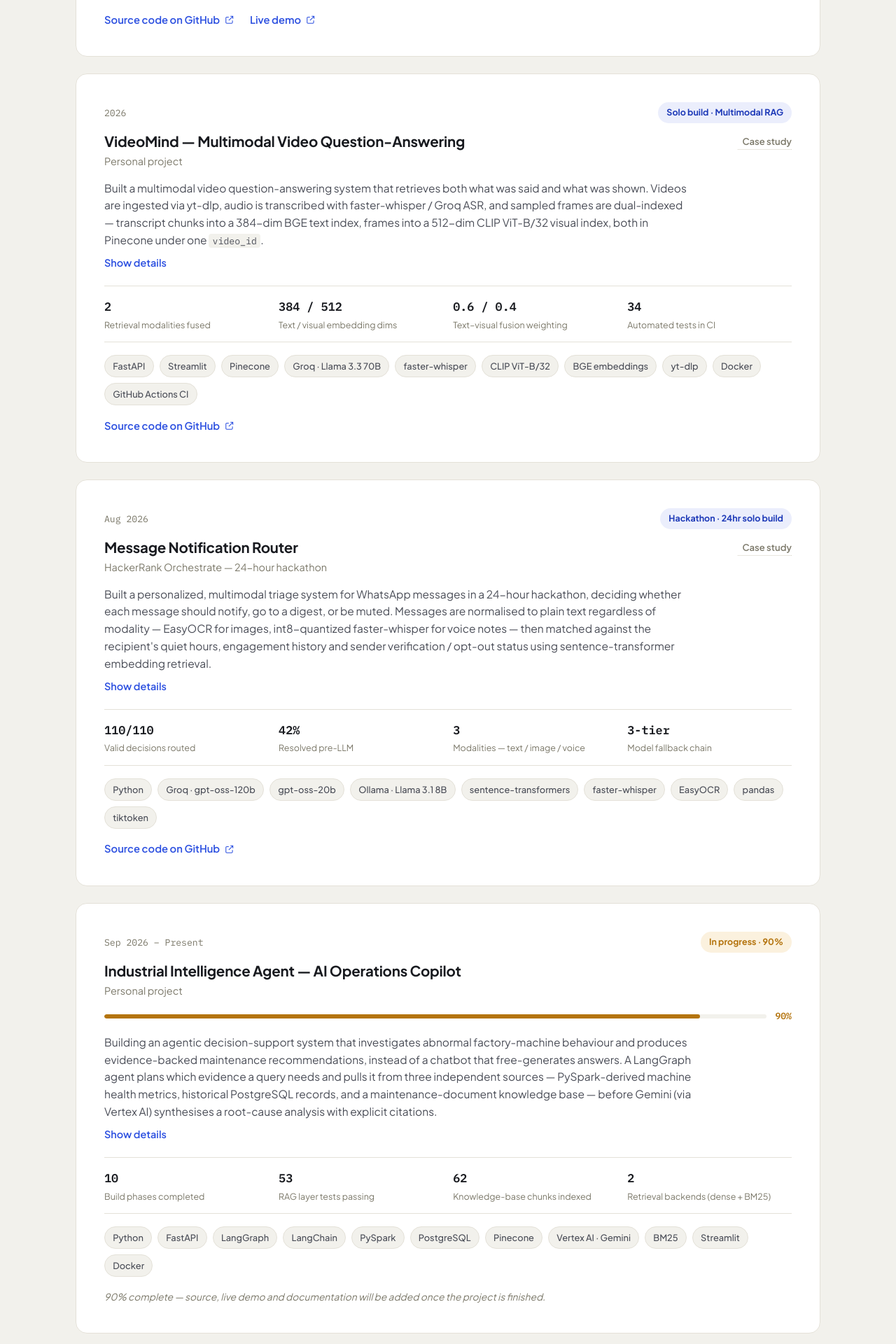
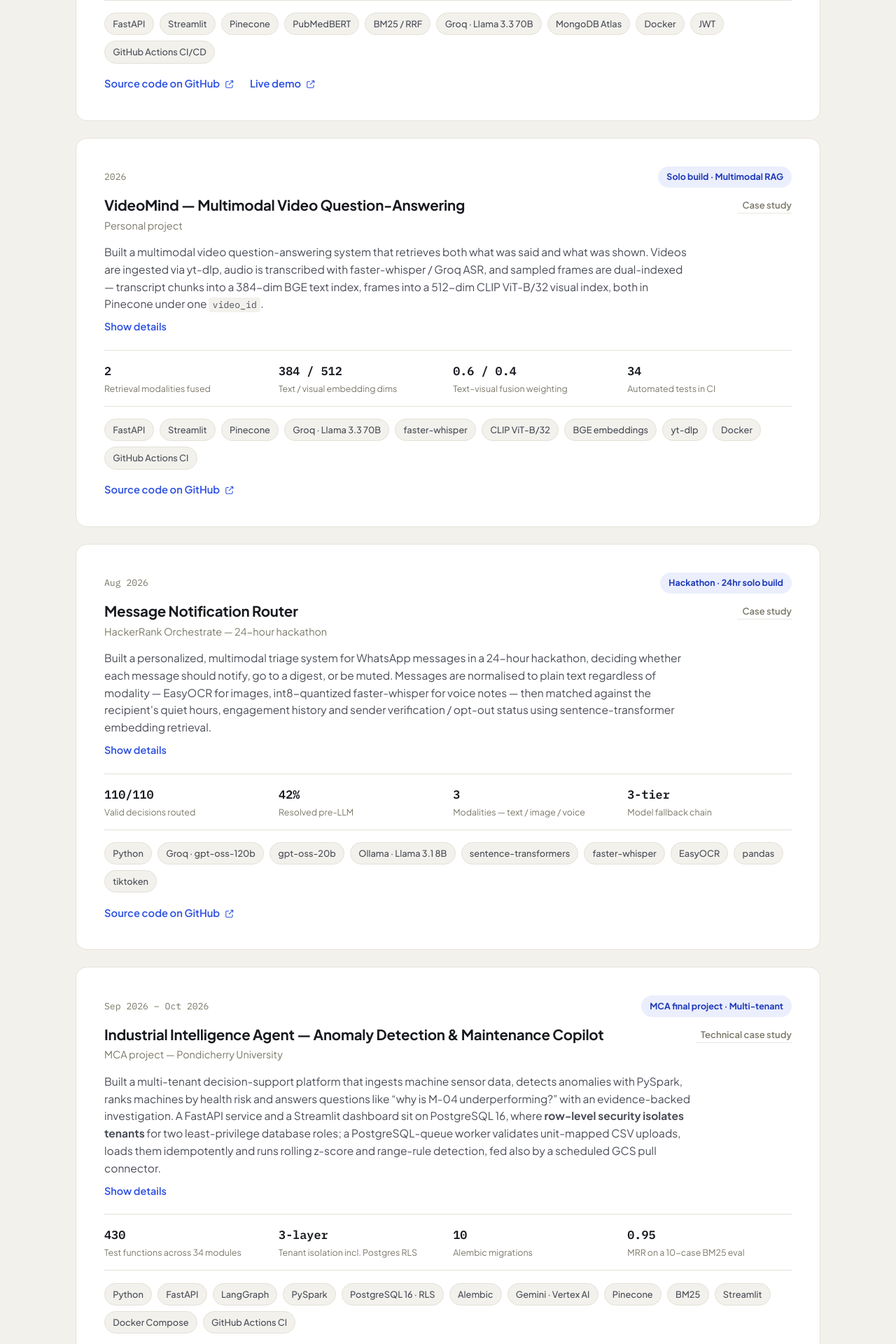
Before and after one commit to anitkumarmaity1-hash/My_Portfolio, a FastAPI app: page / in a window 1280 px wide. Shown: the part 3560-5480 px from the top of the page at 70% size. Run offline with FastAPI, Linux system fonts and the light colour scheme.

Commit message:
Updated IIA content

```diff
--- a/templates/index.html
+++ b/templates/index.html
@@ -137,7 +137,7 @@
                                 <path d="M12 21s7-7.2 7-12a7 7 0 1 0-14 0c0 4.8 7 12 7 12Z" />
                                 <circle cx="12" cy="9" r="2.5" />
                             </svg>
-                            Tamluk, Purba Medinipur, West Bengal, India
+                            Bengalore, Karnataka, India
                         </span>
                     </div>
                 </div>
@@ -166,6 +166,10 @@
                                 feature sets; a deployed CNN reached 97% accuracy.</li>
                             <li><strong>RBAC medical RAG</strong> over 9 textbooks and 88K+ chunks, combining
                                 PubMedBERT dense retrieval, BM25 and reranking.</li>
+                            <li><strong>Industrial Intelligence Agent</strong>, a multi-tenant anomaly-detection
+                                platform with
+                                Postgres row-level security and a LangGraph agent whose risk scores are computed
+                                deterministically — the LLM only explains the evidence.</li>
                             <li><strong>VideoMind</strong>, a multimodal Video RAG system that fuses ASR transcripts
                                 with visual retrieval to answer questions with timestamp-grounded evidence.</li>
                         </ul>
@@ -179,9 +183,6 @@
                     <div class="about-card reveal-up">
                         <h3>Currently building</h3>
                         <ul class="about-card-list">
-                            <li>An agentic AI operations copilot (LangGraph + FastAPI) that investigates
-                                factory-machine anomalies using PySpark-derived health metrics and a Pinecone /
-                                Vertex AI RAG pipeline — about 90% complete.</li>
                             <li>A deterministic, risk-controlled options algo-trading system on the Groww API for
                                 NIFTY / BANKNIFTY, with a centralised risk engine and broker-side OCO exits — about
                                 40% complete.</li>
@@ -221,7 +222,7 @@
             <div class="container">
                 <div class="section-header reveal-up">
                     <h2 class="section-title">Projects &amp; research</h2>
-                    <p class="section-sub">Eight projects — from a published accent classifier to three end-to-end
+                    <p class="section-sub">Eight projects — from a published accent classifier to two end-to-end
                         systems currently in progress.</p>
                 </div>
                 <div class="proj-filter reveal-up" id="proj-filter" role="group" aria-label="Filter projects">
@@ -565,54 +566,60 @@
                         </div>
                     </article>
 
-                    <!-- PROJECT 6: Industrial Intelligence Agent (In Progress) -->
-                    <article class="project-card reveal-up" data-cat="genai progress">
+                    <!-- PROJECT 6: Industrial Intelligence Agent -->
+                    <article class="project-card reveal-up" data-cat="genai data">
                         <div class="proj-head">
-                            <span class="proj-period mono">Sep 2026 – Present</span>
-                            <span class="proj-badge proj-badge-progress">In progress · 90%</span>
+                            <span class="proj-period mono">Sep 2026 – Oct 2026</span>
+                            <span class="proj-badge">MCA final project · Multi-tenant</span>
                         </div>
                         <div class="proj-title-row">
-                            <h3 class="proj-title">Industrial Intelligence Agent — AI Operations Copilot</h3>
+                            <h3 class="proj-title">Industrial Intelligence Agent — Anomaly Detection &amp; Maintenance
+                                Copilot</h3>
+                            <a href="/static/docs/iia_technical_case_study.pdf" target="_blank" rel="noopener"
+                                class="proj-doc-badge">
+                                <svg viewBox="0 0 24 24" fill="none" stroke="currentColor" stroke-width="1.8"
+                                    aria-hidden="true">
+                                    <path d="M8 3h6l4 4v13a1 1 0 0 1-1 1H8a1 1 0 0 1-1-1V4a1 1 0 0 1 1-1Z" />
+                                    <path d="M14 3v4h4" />
+                                </svg>
+                                Technical case study
+                            </a>
                         </div>
-                        <p class="proj-org">Personal project</p>
-                        <div class="proj-progress-wrap">
-                            <div class="proj-progress-bar-wrap">
-                                <div class="proj-progress-bar" style="--w:90%"></div>
-                            </div>
-                            <span class="proj-progress-label mono">90%</span>
-                        </div>
-                        <p class="proj-desc">Building an agentic decision-support system that investigates abnormal
-                            factory-machine behaviour and produces evidence-backed maintenance recommendations,
-                            instead of a chatbot that free-generates answers. A LangGraph agent plans which evidence a
-                            query needs and pulls it from three independent sources — PySpark-derived machine health
-                            metrics, historical PostgreSQL records, and a maintenance-document knowledge base —
-                            before Gemini (via Vertex AI) synthesises a root-cause analysis with explicit citations.
+                        <p class="proj-org">MCA project — Pondicherry University</p>
+                        <p class="proj-desc">Built a multi-tenant decision-support platform that ingests machine sensor
+                            data, detects anomalies with PySpark, ranks machines by health risk and answers questions
+                            like “why is M-04 underperforming?” with an evidence-backed investigation. A FastAPI
+                            service and a Streamlit dashboard sit on PostgreSQL 16, where
+                            <strong>row-level security isolates tenants</strong> for two least-privilege database
+                            roles; a PostgreSQL-queue worker validates unit-mapped CSV uploads, loads them
+                            idempotently and runs rolling z-score and range-rule detection, fed also by a scheduled
+                            GCS pull connector.
                         </p>
-                        <p class="proj-desc">The RAG layer ships two retrieval backends behind one contract — a
-                            Pinecone + Vertex AI dense retriever for production, and a dependency-free BM25 lexical
-                            retriever that the system automatically degrades to if cloud credentials or connectivity
-                            are unavailable — so the agent never goes fully silent. Risk scoring, anomaly thresholds
-                            and all numeric evidence are computed deterministically in code; the LLM is only allowed
-                            to interpret and explain evidence it was actually given, never invent it.</p>
+                        <p class="proj-desc">The LangGraph agent keeps facts and language apart: sensor and anomaly
+                            evidence, risk level, root-cause candidates and fleet ranking are computed
+                            deterministically, and an optional Gemini planner may only choose whether to pull
+                            maintenance history and search a 62-chunk knowledge base (BM25, or Vertex AI embeddings
+                            with Pinecone). An optional Gemini synthesis step is rejected if its prose contains a
+                            number absent from the evidence. A sustained-anomaly-rate rule replaced an earlier risk
+                            rule that rated all 18 machines MEDIUM. Demonstrated on synthetic and public (UCI AI4I)
+                            data — not deployed at a real factory.</p>
                         <div class="proj-metrics">
-                            <div class="metric"><span class="metric-val">10</span><span class="metric-key">Build
-                                    phases completed</span></div>
-                            <div class="metric"><span class="metric-val">53</span><span class="metric-key">RAG layer
-                                    tests passing</span></div>
-                            <div class="metric"><span class="metric-val">62</span><span
-                                    class="metric-key">Knowledge-base
-                                    chunks indexed</span></div>
-                            <div class="metric"><span class="metric-val">2</span><span class="metric-key">Retrieval
-                                    backends (dense + BM25)</span></div>
+                            <div class="metric"><span class="metric-val">430</span><span class="metric-key">Test
+                                    functions
+                                    across 34 modules</span></div>
+                            <div class="metric"><span class="metric-val">3-layer</span><span class="metric-key">Tenant
+                                    isolation incl. Postgres RLS</span></div>
+                            <div class="metric"><span class="metric-val">10</span><span class="metric-key">Alembic
+                                    migrations</span></div>
+                            <div class="metric"><span class="metric-val">0.95</span><span class="metric-key">MRR on a
+                                    10-case BM25 eval</span></div>
                         </div>
                         <div class="proj-tags">
-                            <span>Python</span><span>FastAPI</span><span>LangGraph</span><span>LangChain</span>
-                            <span>PySpark</span><span>PostgreSQL</span><span>Pinecone</span><span>Vertex AI ·
-                                Gemini</span>
-                            <span>BM25</span><span>Streamlit</span><span>Docker</span>
+                            <span>Python</span><span>FastAPI</span><span>LangGraph</span><span>PySpark</span>
+                            <span>PostgreSQL 16 · RLS</span><span>Alembic</span><span>Gemini · Vertex AI</span>
+                            <span>Pinecone</span><span>BM25</span><span>Streamlit</span><span>Docker Compose</span>
+                            <span>GitHub Actions CI</span>
                         </div>
-                        <p class="proj-wip-note">90% complete — source, live demo and documentation will be added
-                            once the project is finished.</p>
                     </article>
 
                     <!-- PROJECT 7: Options Algo-Trading Bot (In Progress) -->
@@ -1021,7 +1028,7 @@
                                         <circle cx="12" cy="9" r="2.5" />
                                     </svg>
                                 </span>
-                                <span>Tamluk, Purba Medinipur, West Bengal, 721636, India</span>
+                                <span>Bengaluru, Karnataka, India</span>
                             </div>
                         </div>
                     </div>
```
Also changed, not shown: 1 other file.
